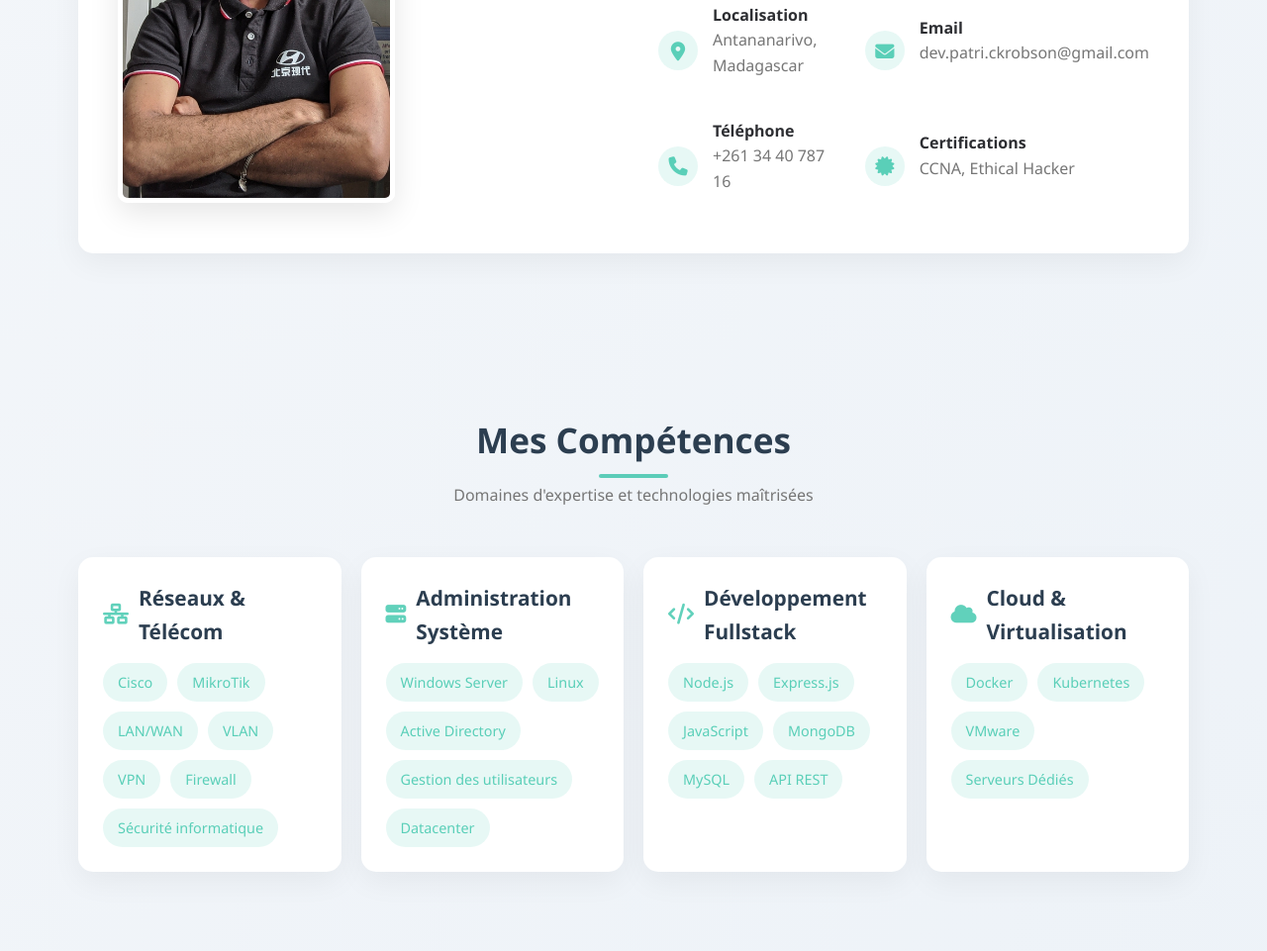
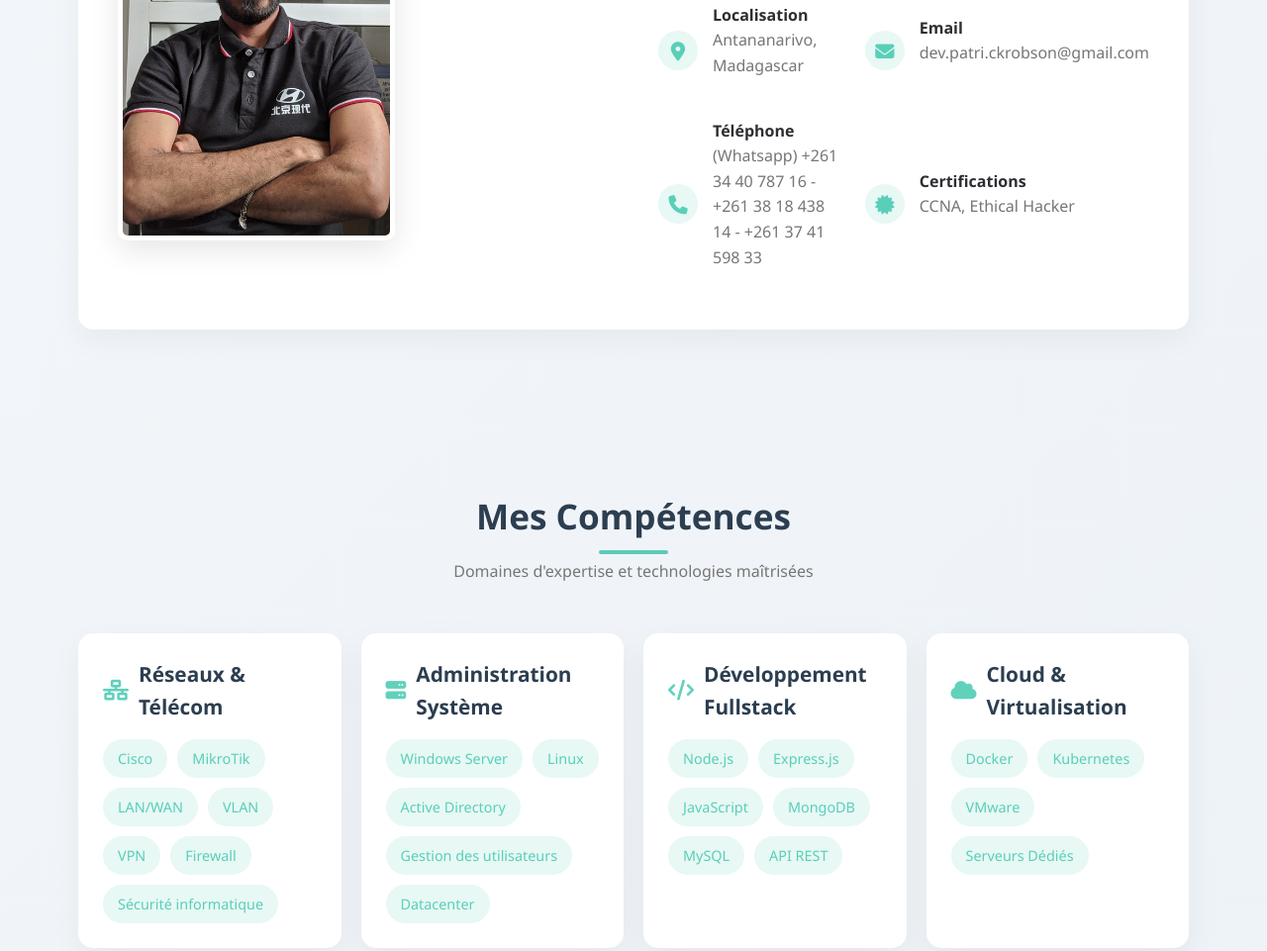
Before and after one commit to patri78ckrobson/pck_portfolio, a plain HTML site: page index.html in a window 1280 px wide. Shown: the part 1097-2058 px from the top of the page at 99% size. Drawn offline with Linux system fonts and the light colour scheme.

Commit message:
Update index.html

```diff
--- a/index.html
+++ b/index.html
@@ -1171,7 +1171,7 @@
                             </div>
                             <div>
                                 <h4>Téléphone</h4>
-                                <p>+261 34 40 787 16</p>
+                                <p>(Whatsapp) +261 34 40 787 16 - +261 38 18 438 14 - +261 37 41 598 33</p>
                             </div>
                         </div>
                         <div class="info-item">
@@ -1501,7 +1501,7 @@
                         </div>
                         <div class="contact-text">
                             <h4>Téléphone</h4>
-                            <a href="tel:+261344078716">+261 34 40 787 16</a>
+                            <a href="tel:+261344078716"> (Whatsapp) +261 34 40 787 16</a> - <a href="tel:+261381843814">+261 38 18 438 14</a> - <a href="tel:+261374159833">+261 37 41 598 33</a>
                         </div>
                     </div>
                     <div class="social-links">
```
